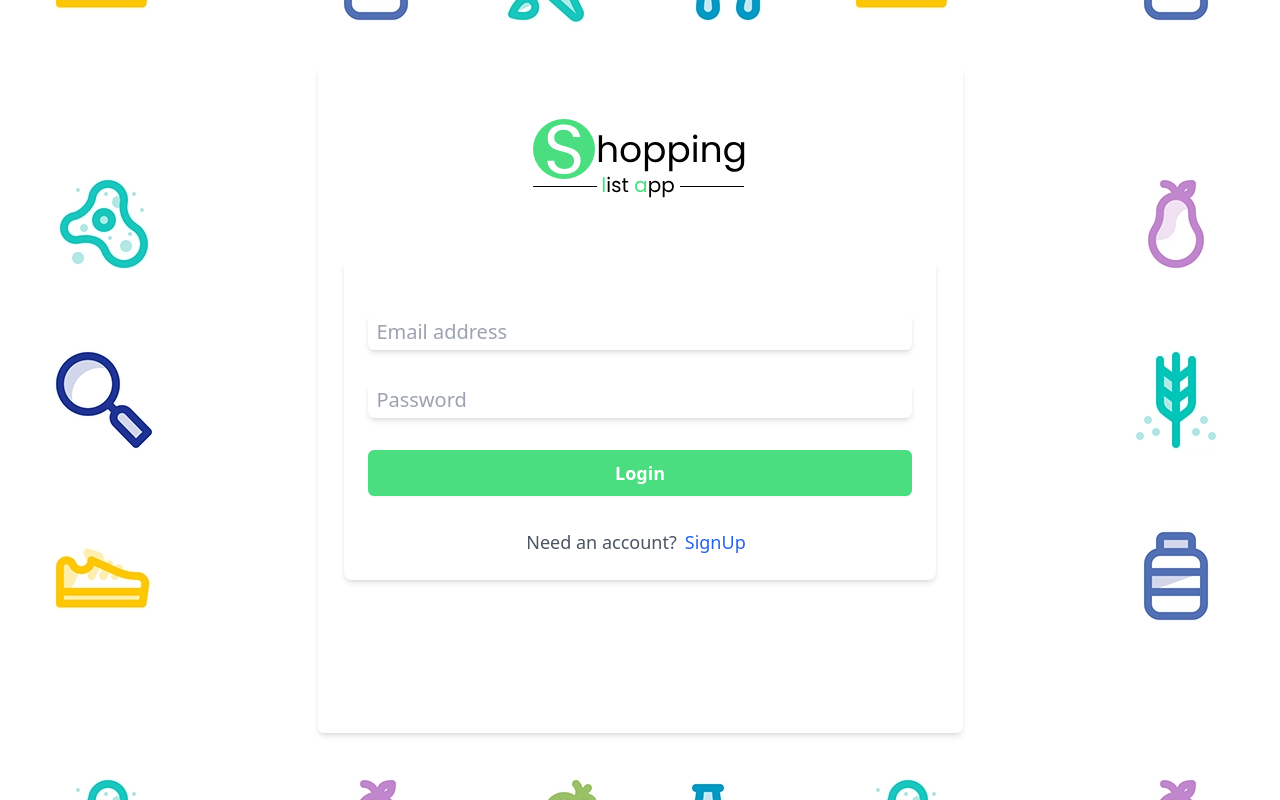
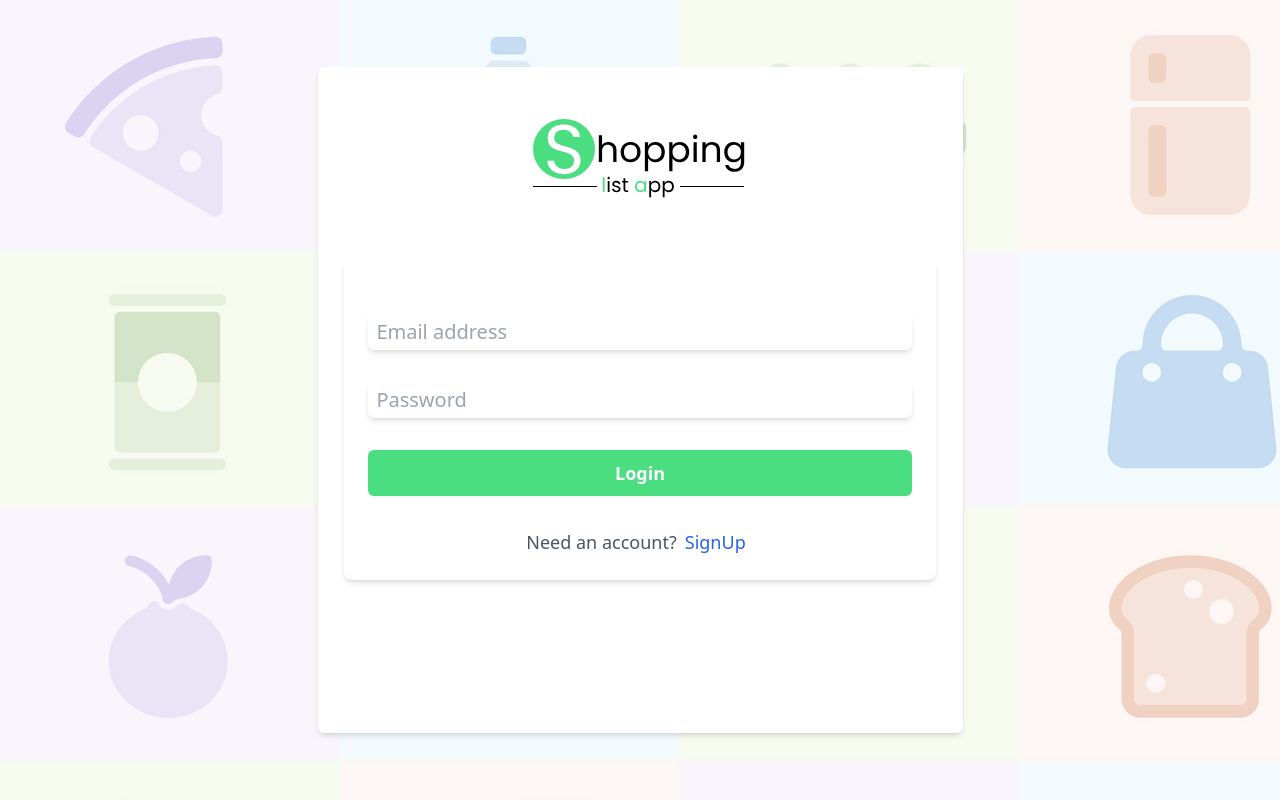
Before and after one commit to r2inlondon/shopping-list-client, a React (Vite) app: page /#/ in a window 1280 px wide. Built offline with nearby package versions, Linux system fonts and the light colour scheme; no server answers.

Commit message:
refactor and style : opacity added to the background image and styled to hide when mobile view is on

```diff
--- a/src/layouts/Root.jsx
+++ b/src/layouts/Root.jsx
@@ -3,15 +3,16 @@ import HeaderComp from "../components/HeaderComp";
 
 const Root = () => {
   return (
-    <main className="h-screen bg-[url('src/assets/health_food.webp')] bg-center md:flex items-center justify-center">
-      <div className="h-full bg-white sm:w-[645px] md:h-5/6 md:rounded-md shadow-md ">
+    <main className="h-screen relative md:flex items-center justify-center">
+      <div className="h-full bg-white sm:w-[645px] md:h-5/6 md:rounded-md shadow-md z-10">
         <div className="w-11/12 h-full m-auto relative">
-          <div className="h-1/6 md:h-1/5 mb-4 md:mb-6 flex justify-center items-end">
+          <div className="h-1/6 md:h-1/5 mb-4 md:mb-6 flex justify-center items-end z-20">
             <HeaderComp />
           </div>
           <Outlet />
         </div>
       </div>
+      <div className="absolute inset-0 sm:bg-[url('src/assets/shopping-bg.png')] sm:opacity-50 -z-10 sm:z-0"></div>
     </main>
   );
 };
```
